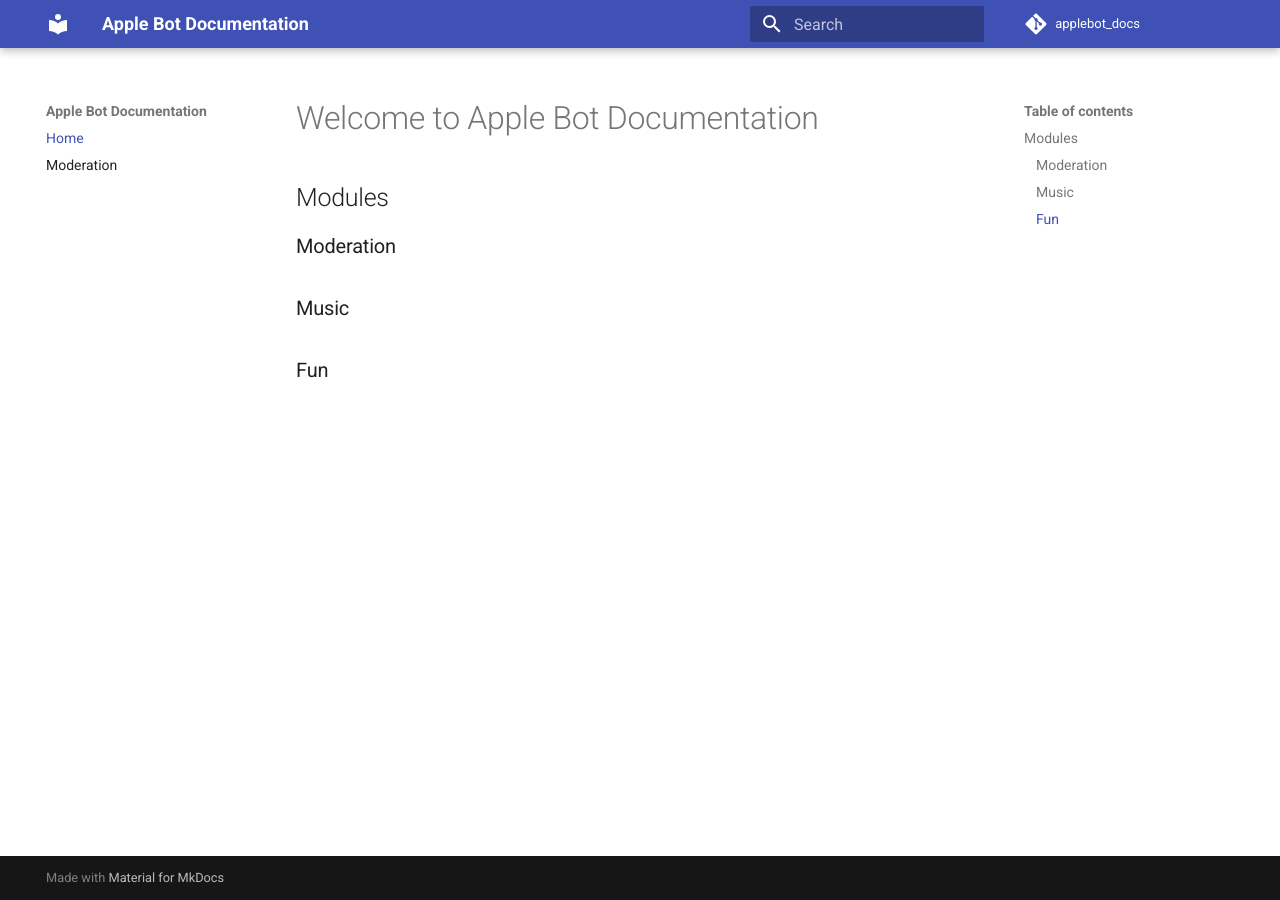
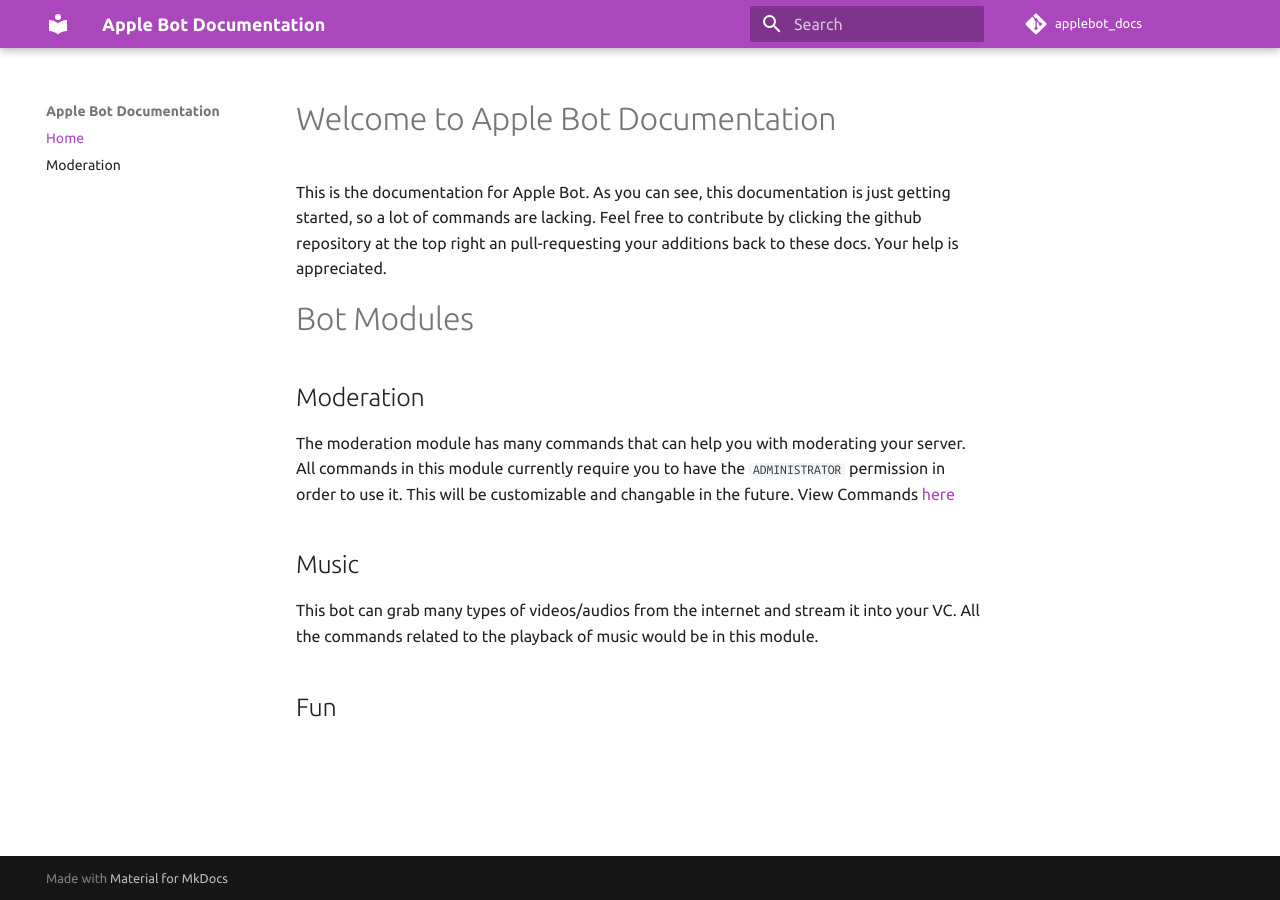
Before and after one commit to applebee1558/applebot-docs, an MkDocs documentation site: the page built from docs/index.md, in a window 1280 px wide. Built offline with MkDocs 1.6.1 and Material for MkDocs 9.7.7, drawn with Linux system fonts in a browser that asks for light colours; comment, search, counter and statistics services are not loaded.

Commit message:
Switched themes, added info in Moderation module

```diff
--- a/docs/index.md
+++ b/docs/index.md
@@ -1,7 +1,11 @@
 # Welcome to Apple Bot Documentation
-
-## Modules
-### Moderation
-
-### Music
-### Fun
+This is the documentation for Apple Bot. As you can see, this documentation is just getting started, so a lot of commands are lacking.
+Feel free to contribute by clicking the github repository at the top right an pull-requesting your additions back to these docs. Your help is appreciated.
+# Bot Modules
+## Moderation
+The moderation module has many commands that can help you with moderating your server. All commands in this module currently require you to have the
+`ADMINISTRATOR` permission in order to use it. This will be customizable and changable in the future.
+View Commands [here](moderation.md)
+## Music
+This bot can grab many types of videos/audios from the internet and stream it into your VC. All the commands related to the playback of music would be in this module.
+## Fun
--- a/mkdocs.yml
+++ b/mkdocs.yml
@@ -3,6 +3,15 @@ repo_name: 'applebot_docs '
 repo_url: 'https://github.com/applebee1558/applebot_docs'
 theme:
   name: material
+  palette:
+    primary: 'purple'
+    accent: 'orange'
+  font:
+    text: 'Ubuntu'
+    code: 'Ubuntu Mono'
+markdown_extensions:
+  - codehilite
+  - admonition
 nav:
     - Home: index.md
     - Moderation: moderation.md
```
Also changed, not shown: docs/moderation.md (+15 -0 lines).
